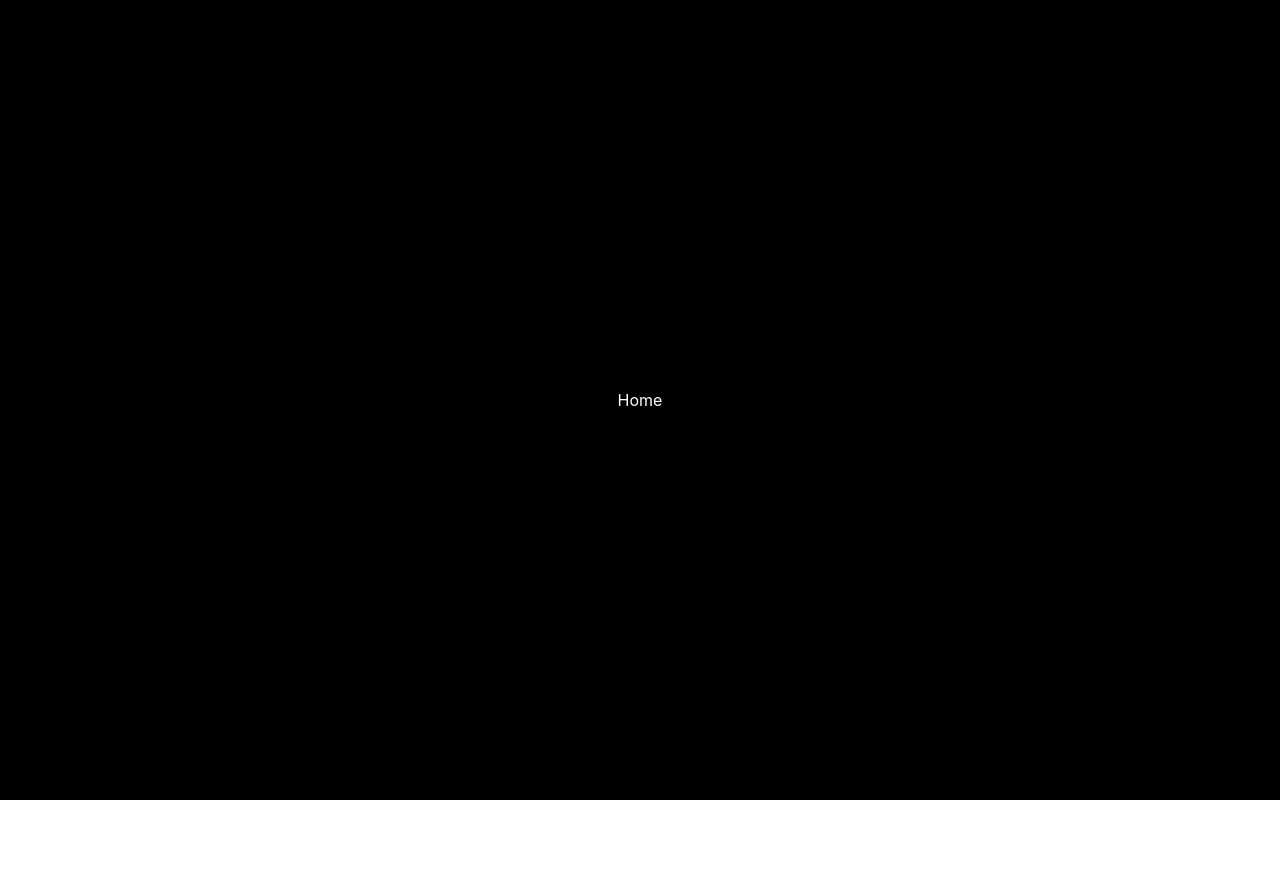
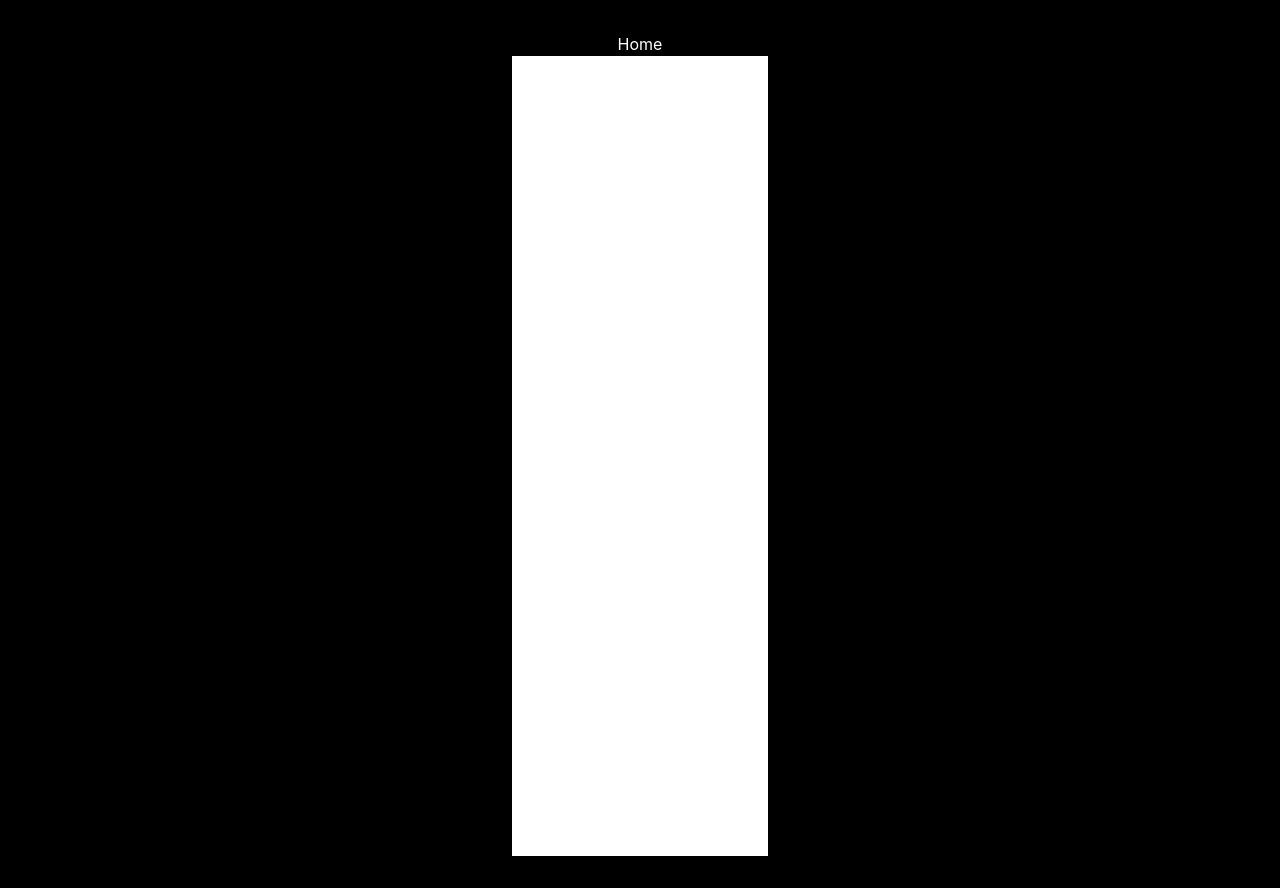
Before and after one commit to Alcyone47/Demo1, a React (Vite) app in the folder proffernet/: page / in a window 1280 px wide. Before the commit the page ends 800 px from the top, so only its background shows below. Built offline with nearby package versions, Linux system fonts and the light colour scheme.

Commit message:
added components

```diff
--- a/proffernet/src/CSS/SignIn.css
+++ b/proffernet/src/CSS/SignIn.css
@@ -2,3 +2,10 @@ body{
     background-color: rgb(0, 0, 0);
     color: rgb(255, 255, 255);
 }
+
+.card{
+    background-color: white;
+    height: 55vh;
+    width: 80vh;
+    border-radius: 20px;
+}
--- /dev/null
+++ b/proffernet/src/components/Navbar/Navbar.css
@@ -0,0 +1,5 @@
+.test_nav{
+    background-color: white;
+    width: 20vw;
+    height: 100vh;
+}
--- /dev/null
+++ b/proffernet/src/components/Navbar/Navbar.jsx
@@ -0,0 +1,10 @@
+import React from 'react'
+import './Navbar.css'
+
+const Navbar = () => {
+    return (
+        <div className='test_nav'>Navbar</div>
+    )
+}
+
+export default Navbar
--- a/proffernet/src/pages/Home.jsx
+++ b/proffernet/src/pages/Home.jsx
@@ -1,11 +1,15 @@
 import React from 'react'
 import { useNavigate } from 'react-router-dom'
 import '../CSS/Home.css'
+import Navbar from '../components/Navbar/Navbar'
 
 const Home = () => {
     const navigate = useNavigate();
     return (
-        <div>Home</div>
+        <div>
+            Home
+            <Navbar/>
+        </div>
     )
 }
 
--- a/proffernet/src/pages/SignIn.jsx
+++ b/proffernet/src/pages/SignIn.jsx
@@ -5,7 +5,15 @@ import '../CSS/SignIn.css'
 const SignIn = () => {
     const navigate = useNavigate();
     return (
-        <div>SignIn</div>
+        <>
+            <div>SignIn</div>
+            <div className='card'>
+                <div className='top-switch'>
+                    <div className=''></div>
+                </div>
+            </div>
+        </>
+
     )
 }
 
```
Also changed, not shown: proffernet/src/components/Navbar.jsx (deleted).
